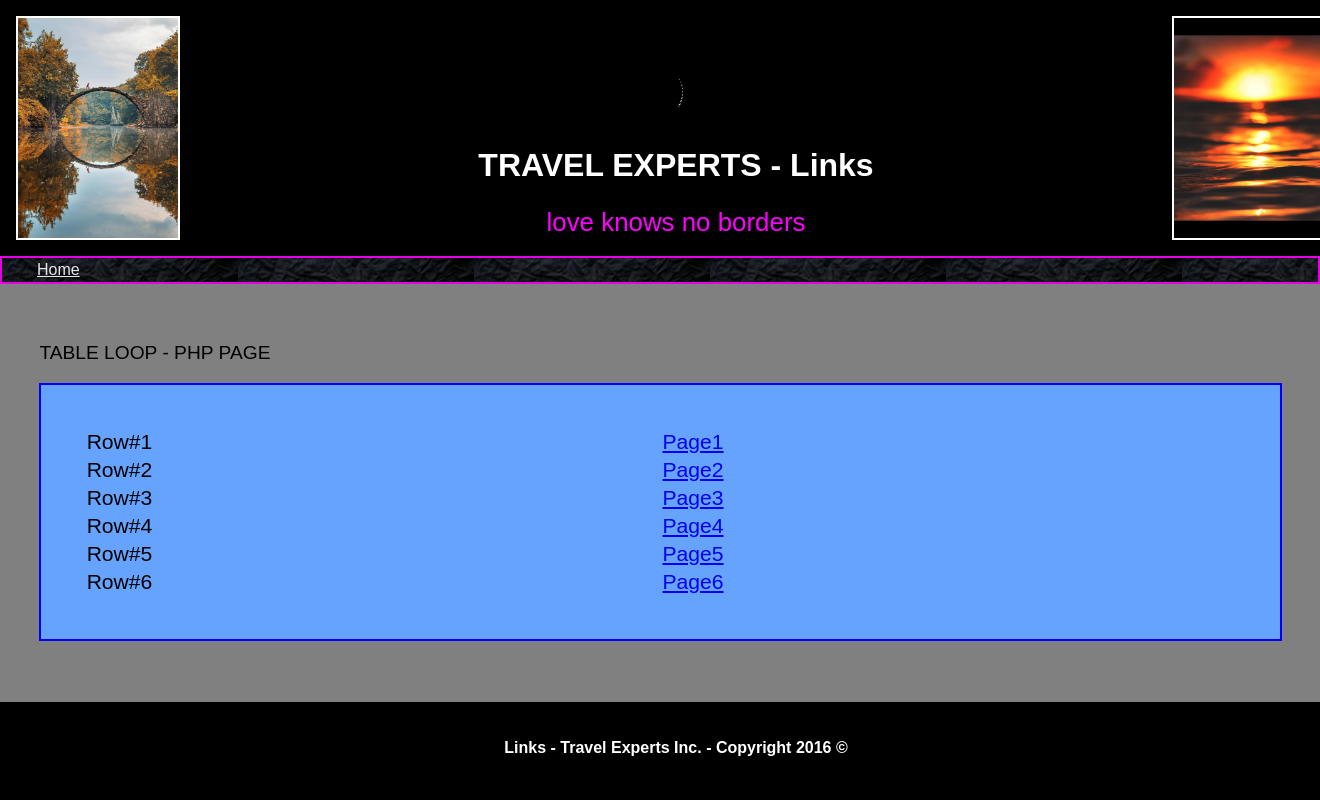
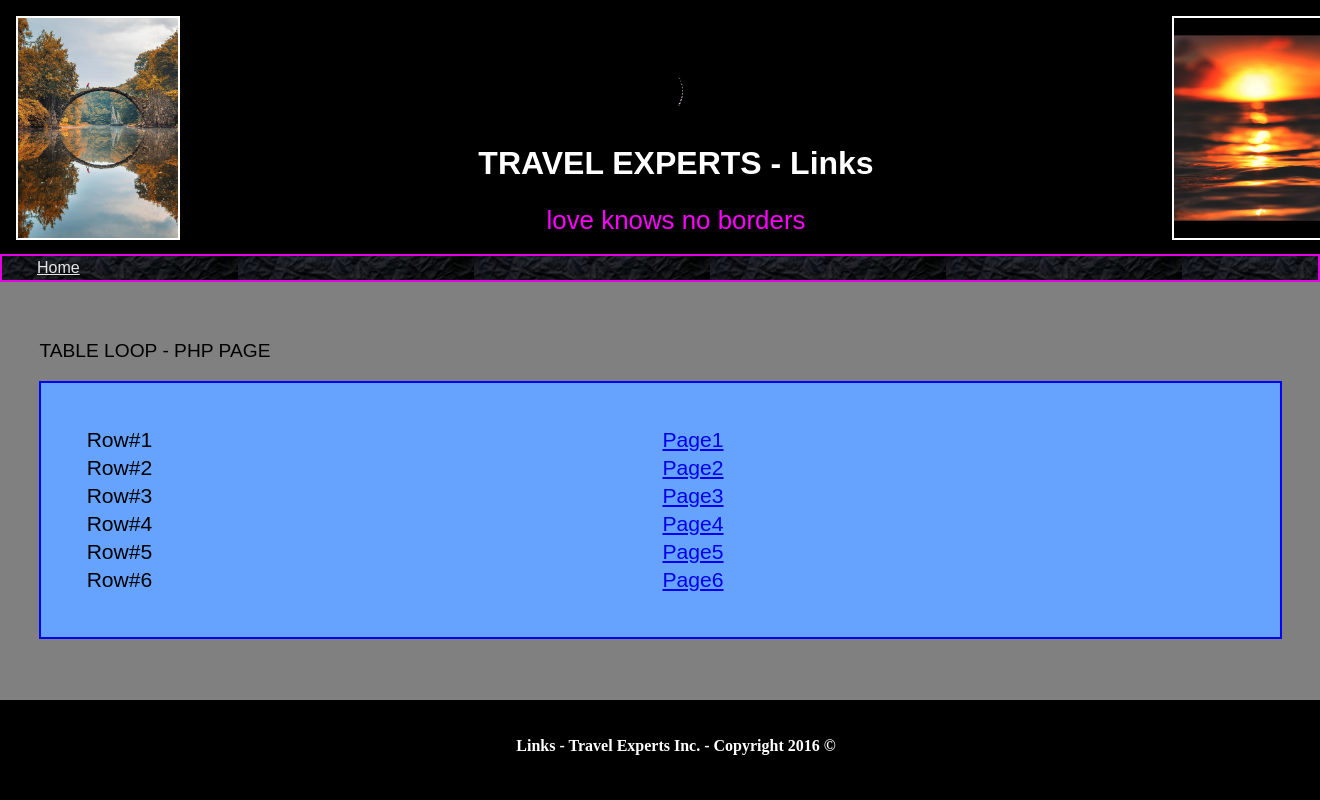
Before and after one commit to deanpjones/travel_agency_site, a PHP site: page /links.php in a window 1320 px wide; the page is wider, and only the part inside the window is pictured. Run offline with PHP 8.4, Linux system fonts and the light colour scheme.

Commit message:
style.css, playing around with format a lot

```diff
--- a/style.css
+++ b/style.css
@@ -33,6 +33,9 @@
 	h1 {
 		font-size: 2em;
 	}
+	#logo {
+		border: 2px solid black;
+	}
 	#slogan {
 		color: #ff00ff;
 		padding: 0.1em;
@@ -60,7 +63,8 @@
 		border: 2px solid #ffffff;
 	}
 	footer {
-		font-family: "Helvetica Rounded", "Arial Rounded MT Bold", Arial, sans-serif;
+		font-family: "Times New Roman", "Helvetica Rounded", "Arial Rounded MT Bold", Arial, sans-serif;
+		/* font-weight: normal; */
 	}
 
 	main {
@@ -104,7 +108,26 @@
 		position: absolute;
 		height: 15%;
 		width: 15%;
-		top: 55%;
+		/* top: 90%; */
+		/* top: 100%; */
+		/* top: 110%; */
+		/* top: auto; */
+		/* top: initial; */
+		/* top: inherit; */
+		/* top: 1em; */
+		/* top: 1.5em; */
+		/* top: 2em; */
+		/* top:50px; */
+		/* top: 100px; */
+		/* top: 200px; */
+		/* display:inline; */
+		/* display:block; */
+		/* display:flex; */
+		/* display:inline-block; */
+		/* display:table; */
+		/* display:table-column; */
+		/* display:table-row; */
+		display:table-cell;
 		right: 2%;
 		color: white;
 		background-color: black;
@@ -113,10 +136,21 @@
 		height:100%;
 		width:100%;
 	}
+	.arr {
+		height: 100%;
+		width: 100%;
+		padding: 4px;
+	}
 	/* IMAGES-ARRAY(loadImages) LINKS TO RIGHT SIDE */
+	#img-table {
+		width:80%;
+		/* clear: left; */
+		clear: right;
+		/* clear: both; */
+	}
 
 	img {
-		border: solid black 3px;
+		border: solid blue 1px;
 	}
 
 	p {
@@ -143,6 +177,7 @@
 	.img-link:hover {
 		opacity: 0.6;
 	}
+
 	form {
 		padding: 1em;
 	}
@@ -175,6 +210,10 @@
 			background-color: #ffbf80;
 			/* font-weight: bolder; */
 		}
+		/* MAKE BUTTON HOVER */
+		/* button:hover {
+			opacity: 0.6;
+		} */
 
 
 	#footer-left {
```
